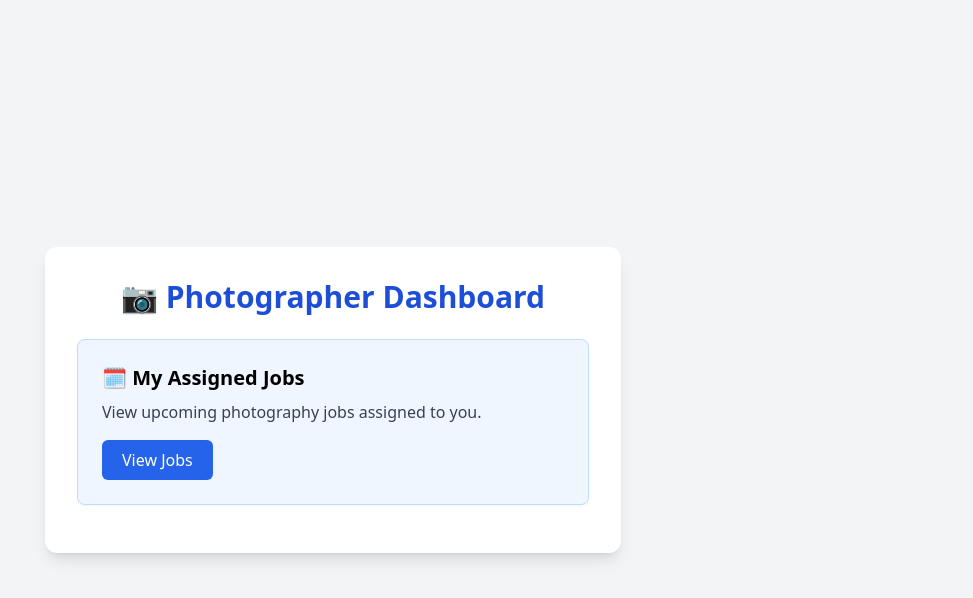
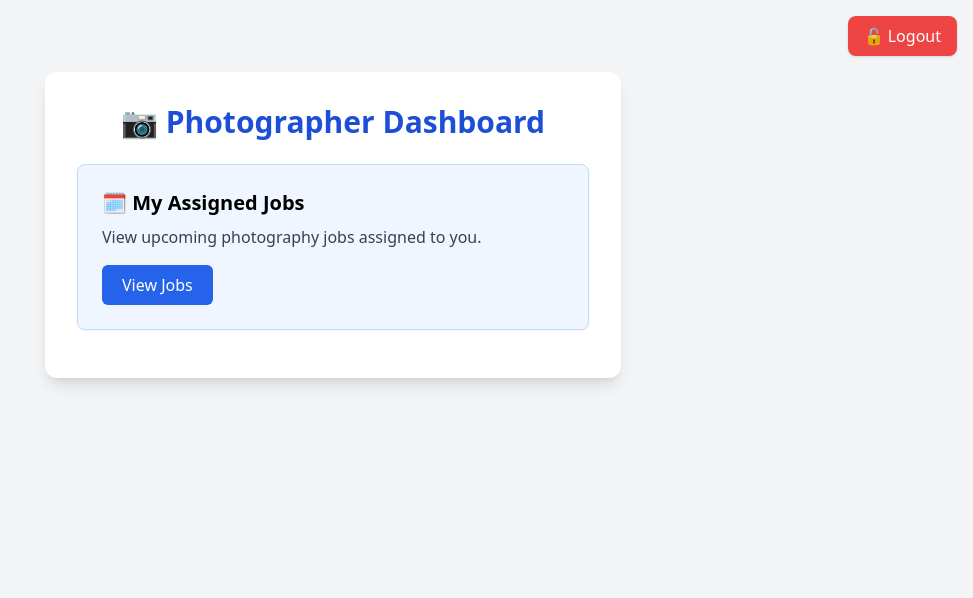
Before and after one commit to hanaifli/PhotoBooking, a plain HTML site: page css_photographer_dashboard.html in a window 1280 px wide. Shown: the whole page, without its empty margins (307-1280 px from the left). Drawn offline with nearby package versions, Linux system fonts and the light colour scheme.

Commit message:
Update photographer dashboard and other files

```diff
--- a/css_photographer_dashboard.html
+++ b/css_photographer_dashboard.html
@@ -5,8 +5,16 @@
   <title>Photographer Dashboard</title>
   <script src="https://cdn.tailwindcss.com"></script>
 </head>
-<body class="bg-gray-100 min-h-screen flex items-center justify-center p-4">
-  <div class="bg-white rounded-xl shadow-lg p-8 w-full max-w-xl">
+<body class="bg-gray-100 min-h-screen p-4">
+  <!-- Logout button top right -->
+  <div class="flex justify-end mb-4">
+    <button onclick="logout()"
+      class="bg-red-500 hover:bg-red-600 text-white px-4 py-2 rounded-lg shadow">
+      🔓 Logout
+    </button>
+  </div>
+
+  <div class="bg-white rounded-xl shadow-lg p-8 w-full max-w-xl mx-auto">
     <h1 class="text-3xl font-bold mb-6 text-center text-blue-700">📷 Photographer Dashboard</h1>
 
     <div class="bg-blue-50 border border-blue-200 rounded-lg p-6 mb-4 shadow-sm">
@@ -19,5 +27,18 @@
       </button>
     </div>
   </div>
+
+  <script src="https://cdn.jsdelivr.net/npm/@supabase/supabase-js"></script>
+  <script src="supabase.js"></script>
+  <script>
+    async function logout() {
+      const { error } = await supabase.auth.signOut();
+      if (error) {
+        alert('Logout failed: ' + error.message);
+      } else {
+        window.location.href = 'css_photographer_login.html';
+      }
+    }
+  </script>
 </body>
 </html>
```
